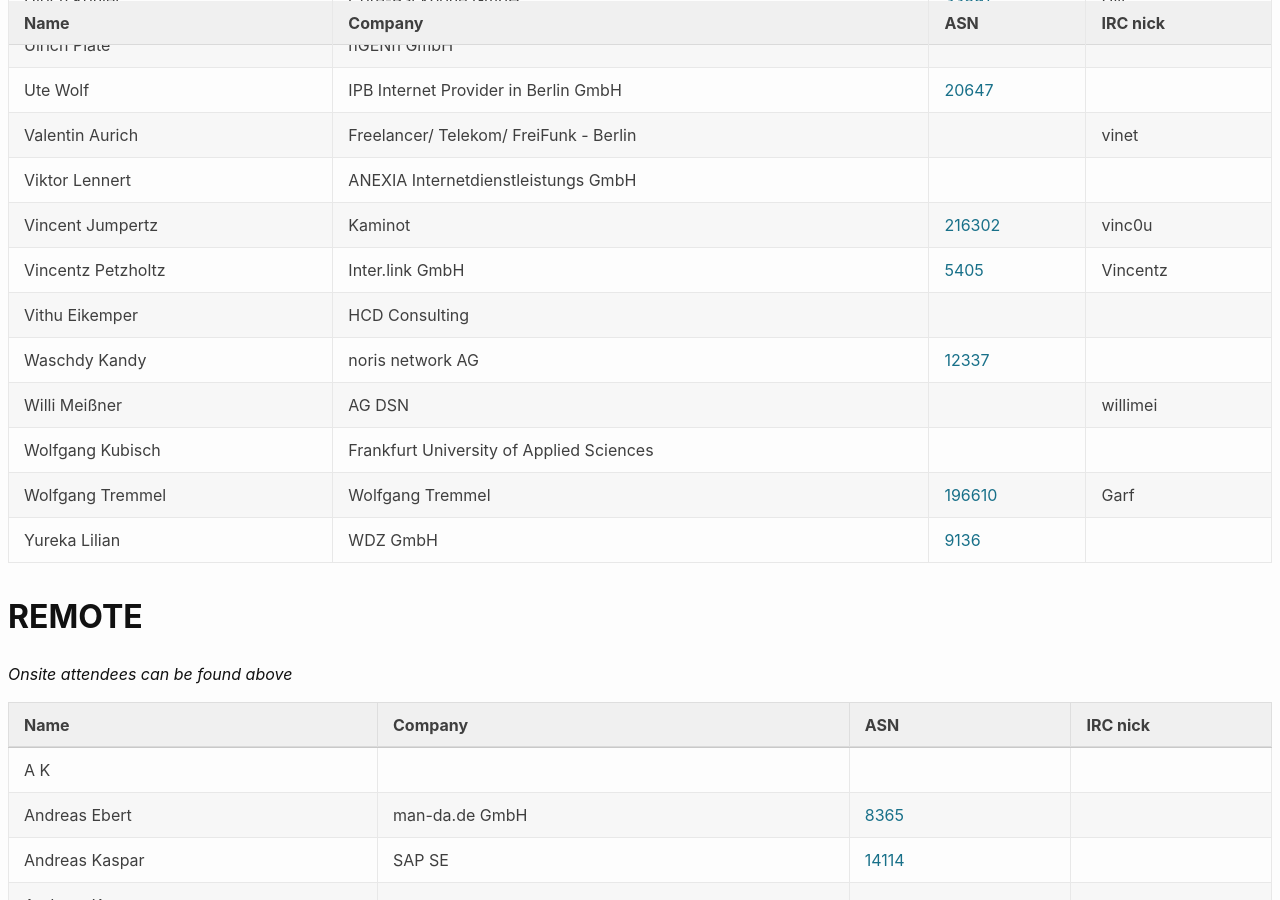
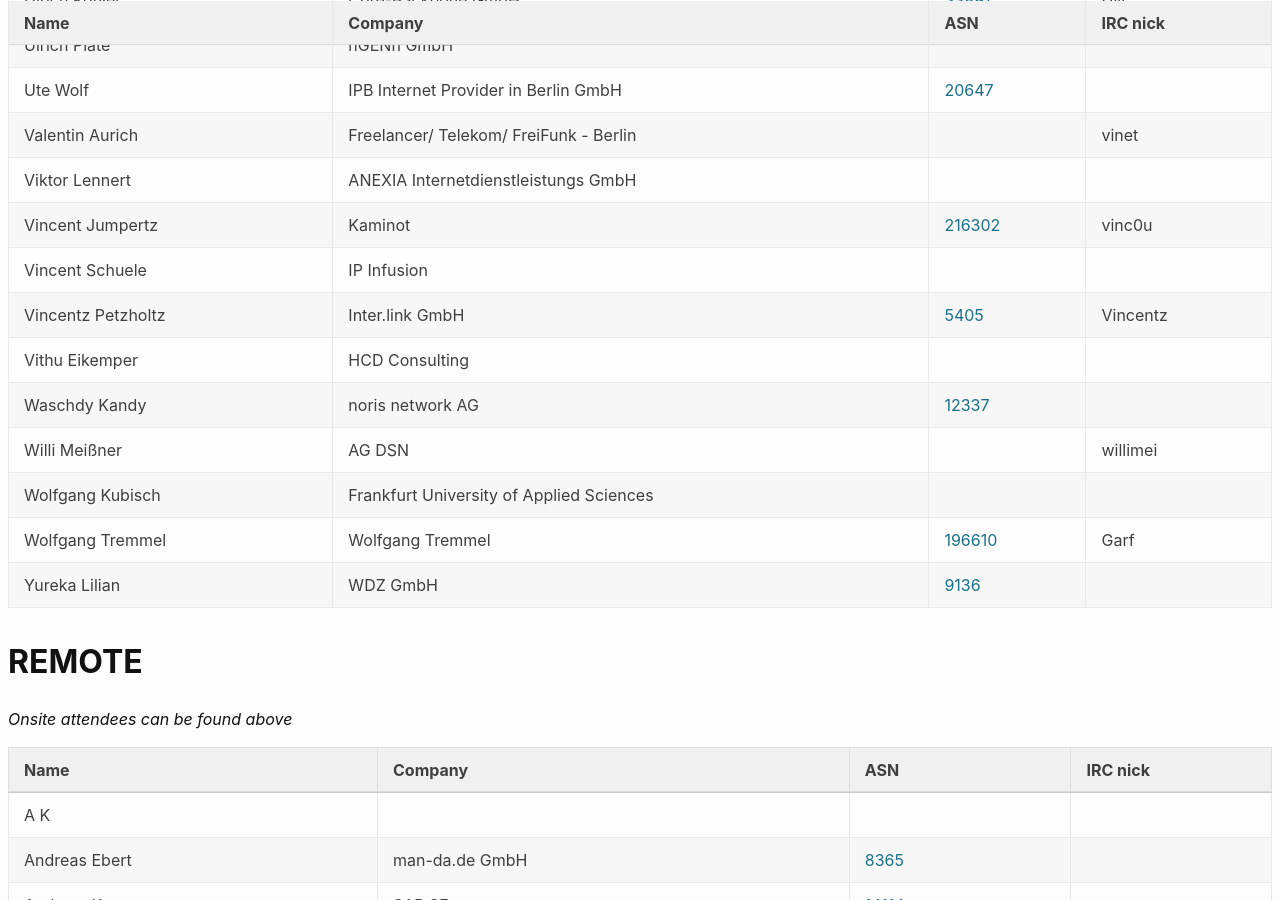
Before and after one commit to denog/pretix-attendeelist, a Jekyll site: the page built from denog15/index.md, in a window 1280 px wide and 900 px high, scrolled down 19189 px. Built offline with Jekyll 4.4.1, drawn with Linux system fonts in a browser that asks for light colours.

Commit message:
Latest data: Wed Nov  8 13:48:12 UTC 2023

```diff
--- a/_data/attendees_denog15_onsite.json
+++ b/_data/attendees_denog15_onsite.json
@@ -2568,6 +2568,12 @@
     "asn": "216302"
   },
   {
+    "name": "Vincent Schuele",
+    "company": "IP Infusion",
+    "irc": null,
+    "asn": null
+  },
+  {
     "name": "Vincentz Petzholtz",
     "company": "Inter.link GmbH",
     "irc": "Vincentz",
```
